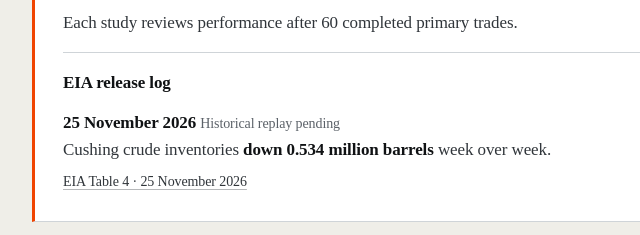
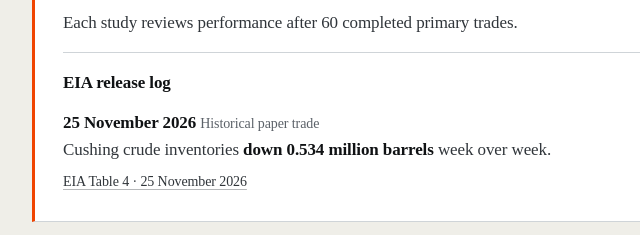
Before and after one commit to jamessahota/jamessahota.github.io, an Astro site: page /projects/ai-commodities-research in a window 1280 px wide. Shown: the part 3745-3980 px from the top of the page, 320-960 px from the left. Built offline with nearby package versions, Linux system fonts and the light colour scheme; Astro itself is replaced by a stand-in of ours.

Commit message:
Update the public Cushing EIA release log

```diff
--- a/src/content/projects/ai-commodities-research.md
+++ b/src/content/projects/ai-commodities-research.md
@@ -84,7 +84,7 @@ The trading tools let me compare ways to express a market view and test what hap
   <div class="sample-output__release-log" id="cushing-release-log">
     <h4>EIA release log</h4>
     <ul class="sample-output__release-list">
-    <li data-release-date="2026-11-25"><p><strong><time datetime="2026-11-25">25 November 2026</time></strong> <span class="sample-output__review">Historical replay pending</span></p><p>Cushing crude inventories <strong>down 0.534 million barrels</strong> week over week.</p><p class="sample-output__source"><a href="https://www.eia.gov/petroleum/supply/weekly/archive/2026/2026_11_25/wpsr_2026_11_25.php">EIA Table 4 · 25 November 2026</a></p></li>
+    <li data-release-date="2026-11-25"><p><strong><time datetime="2026-11-25">25 November 2026</time></strong> <span class="sample-output__review">Historical paper trade</span></p><p>Cushing crude inventories <strong>down 0.534 million barrels</strong> week over week.</p><p class="sample-output__source"><a href="https://www.eia.gov/petroleum/supply/weekly/archive/2026/2026_11_25/wpsr_2026_11_25.php">EIA Table 4 · 25 November 2026</a></p></li>
     </ul>
   </div>
   <!-- cushing-release-log:end -->
```
